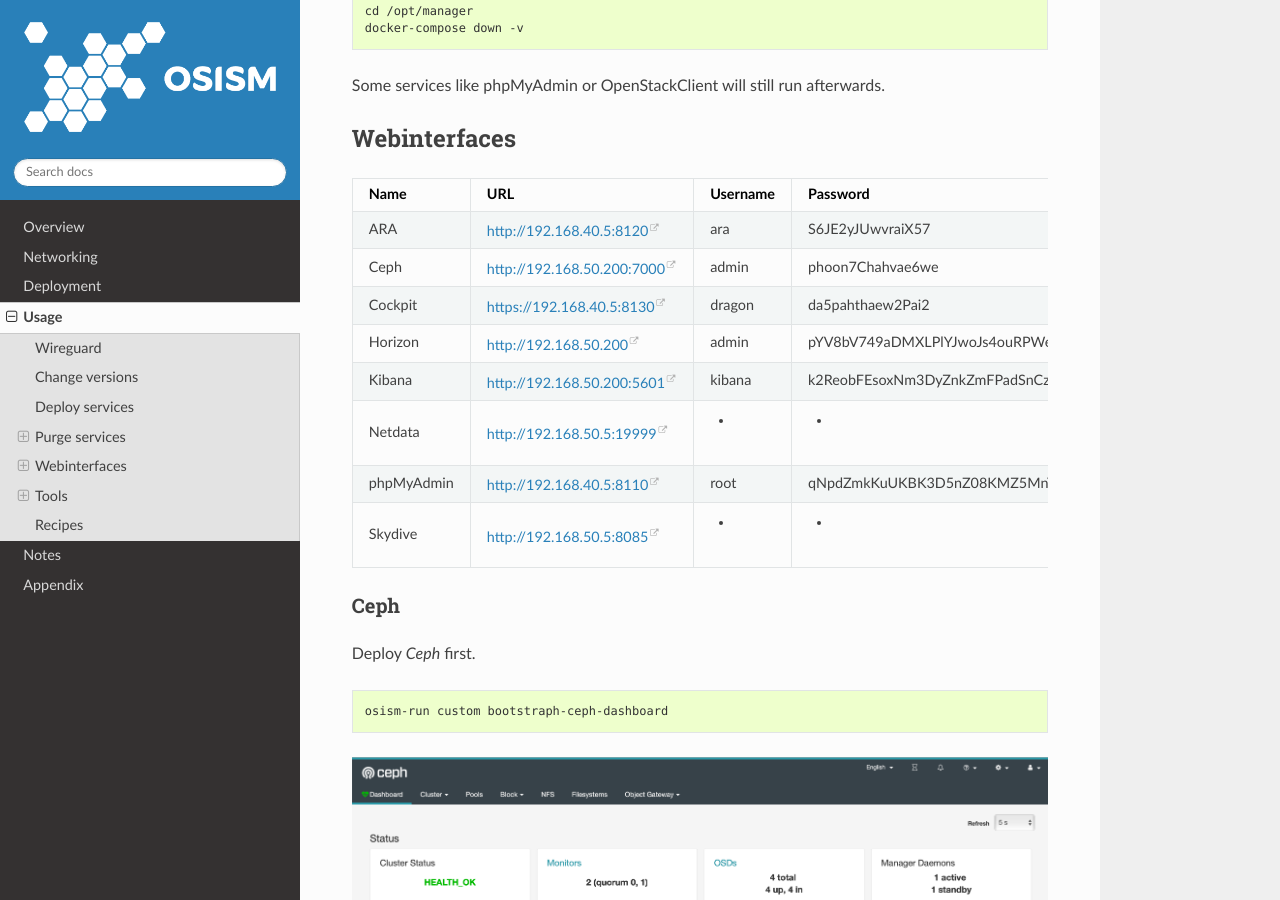
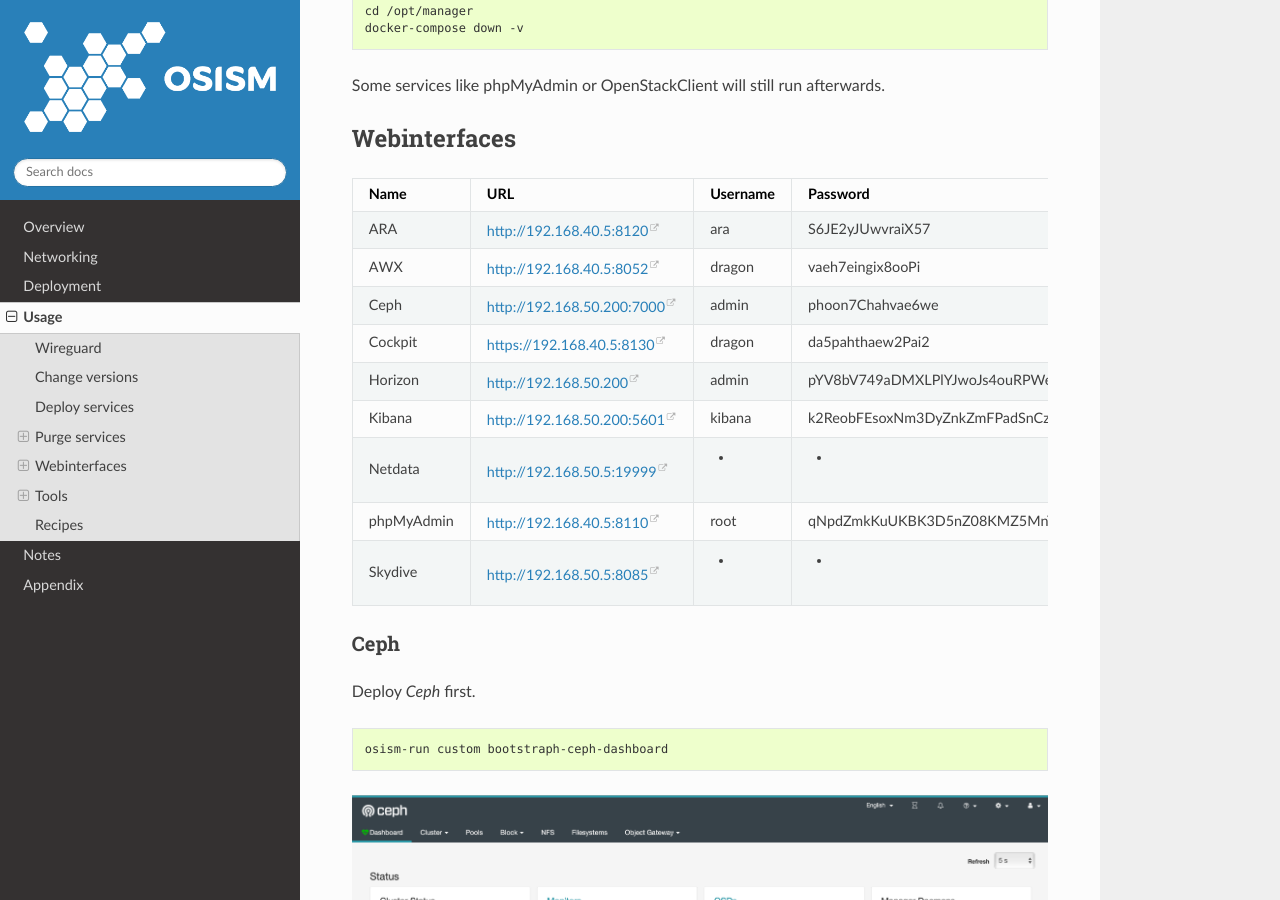
Before and after one commit to osism/testbed, a Sphinx documentation site: the page built from docs/source/usage.rst, in a window 1280 px wide and 900 px high, scrolled down 2533 px. Built offline with Sphinx 7.4.7 and the Read the Docs theme 2.0.0, drawn with Linux system fonts in a browser that asks for light colours.

Commit message:
Improve AWX integration (#212)

```diff
--- a/docs/source/overview.rst
+++ b/docs/source/overview.rst
@@ -37,6 +37,7 @@
 Infrastructure
 --------------
 
+* AWX
 * Ceph
 * Cockpit
 * Elasticsearch
--- a/docs/source/usage.rst
+++ b/docs/source/usage.rst
@@ -122,6 +122,7 @@
 Name             URL                        Username Password
 ================ ========================== ======== ========================================
 ARA              http://192.168.40.5:8120   ara      S6JE2yJUwvraiX57
+AWX              http://192.168.40.5:8052   dragon   vaeh7eingix8ooPi
 Ceph             http://192.168.50.200:7000 admin    phoon7Chahvae6we
 Cockpit          https://192.168.40.5:8130  dragon   da5pahthaew2Pai2
 Horizon          http://192.168.50.200      admin    pYV8bV749aDMXLPlYJwoJs4ouRPWezCIOXYAQP6v
```
Also changed, not shown: 2 other files.
